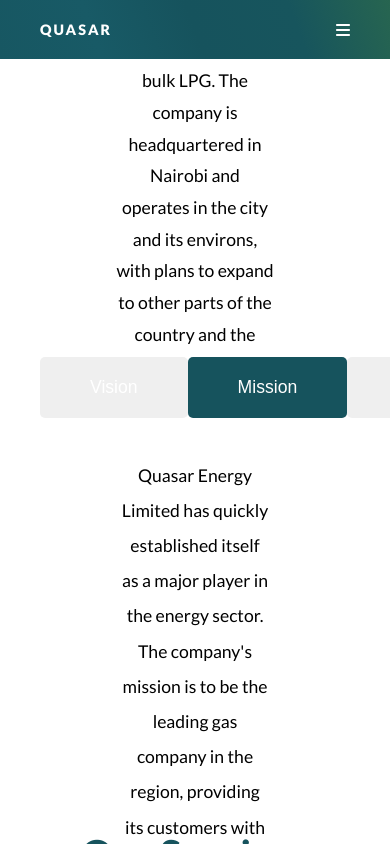
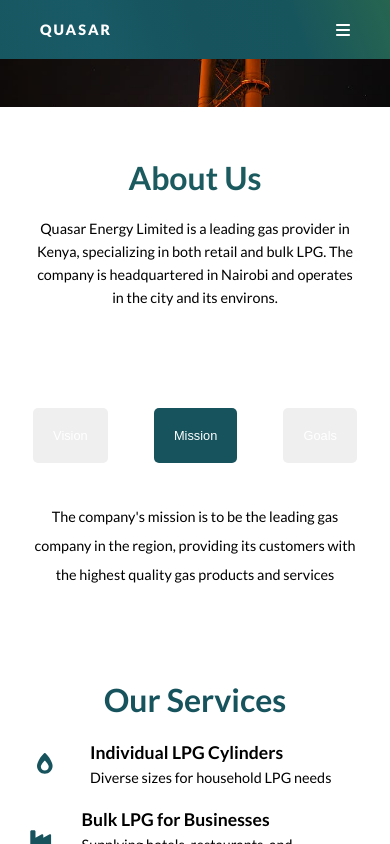
Before and after one commit to Presho99/quasar, a React (Create React App) app: page /about in a window 390 px wide. Both pictures are taken after a click on the button "Mission". Built offline with nearby package versions, Linux system fonts and the light colour scheme.

Commit message:
Add media queries

```diff
--- a/src/components/About.css
+++ b/src/components/About.css
@@ -234,7 +234,6 @@
     align-items: center;
     height: 300px;
     margin-bottom: 100px;
-
 }
 
 .services h2{
@@ -255,7 +254,6 @@
 .service{
     width: 500px;
     /* background-color: pink; */
-
     display: flex;
     margin: 25px;
 }
@@ -288,6 +286,26 @@
     flex-direction: column;
     justify-content: center;
     align-items: center;
-    height: 100px;
+    height: 150px;
     color: #fff;
+
 }
+
+
+.about-footer h3{
+    margin-bottom: 20px;
+    font-size: 2rem;
+}
+
+.footer-button{
+    outline: none;
+    border: none;
+    width: 200px;
+    height: 50px;
+    font-size: 1.1rem;
+    border-radius: 10px;
+    box-shadow: 3px 3px 10px -2px rgba(0,0,0,0.35);
+    background-color: #6BE47C;
+    color: #000;
+    font-weight: 700;
+}
--- a/src/components/About.js
+++ b/src/components/About.js
@@ -2,6 +2,7 @@
 import "./About.css";
 import { useNavigate, useLocation } from "react-router-dom";
 import { FontAwesomeIcon } from "@fortawesome/react-fontawesome";
+import './AboutMedia.css'
 import {
   faBars,
   faXmark,
@@ -129,7 +130,7 @@
             Founded in 2015, Quasar Energy Limited has established itself as a
             reliable and trusted supplier of LPG in the region. The company's
             commitment to quality and safety has earned it a loyal customer
-            base, which includes residential, commercial, and industrial clients
+            base.
           </p>
         </div>
         <div className="history-image">
@@ -153,9 +154,7 @@
           <p>
             Quasar Energy Limited is a leading gas provider in Kenya,
             specializing in both retail and bulk LPG. The company is
-            headquartered in Nairobi and operates in the city and its environs,
-            with plans to expand to other parts of the country and the Eastern
-            African market at large.
+            headquartered in Nairobi and operates in the city and its environs.
           </p>
         </div>
       </div>
@@ -201,8 +200,7 @@
 
             {activeButton === "Mission" && (
               <p>
-                Quasar Energy Limited has quickly established itself as a major
-                player in the energy sector. The company's mission is to be the
+                The company's mission is to be the
                 leading gas company in the region, providing its customers with
                 the highest quality gas products and services
               </p>
@@ -266,9 +264,9 @@
       </div>
 
       <div className="about-footer">
-        <h3>REady to buy your clan energy? </h3>
+        <h3>Ready to buy your clean energy? </h3>
         {/* <h3>Start your free trial today</h3> */}
-        <button className="footer-button">Contact Us</button>
+        <button className="footer-button" onClick={() => navigate("/contacts")}>Contact Us</button>
       </div>
     </div>
   );
--- /dev/null
+++ b/src/components/AboutMedia.css
@@ -0,0 +1,309 @@
+@media (min-width: 280px) and (max-width: 540px){
+    .about{
+
+    }
+
+    .our-history{
+        width: 100%;
+
+        display: flex;
+        flex-direction: column;
+        padding: 0 10px;
+        justify-content: space-around;
+        align-items: center;
+        margin-top: 50px;
+        /* background-color: pink; */
+    }
+
+    .history-text{
+        width: 100%;
+        height: 100%;
+        /* background-color: blue; */
+        display: flex;
+        flex-direction: column;
+        justify-content: center;
+        align-items: center;
+        padding: 0 30px;
+
+    }
+
+    .history-text h2, .about-text h2{
+        font-size: 2rem;
+        margin-bottom: 20px;
+        color: #1B5A5F;
+    }
+
+    .history-text p, .about-text p{
+        font-size: .9rem;
+        line-height: 1.6;
+    }
+
+    .history-image{
+        width: 500px;
+        height: 500px;
+        display: flex;
+        flex-direction: column;
+        /* background-color: blue; */
+        justify-content: space-between;
+    }
+
+    .history-bottom{
+        display: none;
+    }
+
+    .about-us{
+        width: 100%;
+        /* background-color: red; */
+        display: flex;
+        padding: 0 30px;
+        justify-content: center;
+        align-items: center;
+        margin-top: 50px;
+    }
+
+    .about-text{
+        /* background-color: pink; */
+        text-align: center;
+        width: 100%;
+    }
+
+    .vmg{
+        display: flex;
+        flex-direction: column;
+        padding: 10px;
+        /* background-color: #e39229; */
+        margin-top: 50px;
+        /* height: 300px; */
+        align-items: center;
+        justify-content: center;
+    }
+
+    .vmg-buttons{
+        width: 100%;
+        display: flex;
+        justify-content: space-around;
+        align-items: center;
+        margin-bottom: 20px;
+    }
+
+    .vmg-buttons button{
+        padding: 20px;
+        border: 0;
+        outline: none;font-size: .8rem;
+        cursor: pointer;
+        border-radius: 5px;
+        position: relative;
+        color: #fff;
+    }
+    .active-vmg{
+        background-color: #16535D;
+        /* opacity: 1; */
+        transform: scale(1, 1);
+
+    }
+
+    .vmg-text{
+        /* background-color: orange; */
+        font-size: .9rem;
+        display: flex;
+        padding: 20px ;
+        justify-content: center;
+        align-items: center;
+    }
+
+    .vision-text{
+        /* background-color: red; */
+        text-align: center;
+        display: flex;
+        justify-content: center;
+        align-items: center;
+        width: 100%;
+    }
+
+    .vision-text p{
+        line-height: 2;
+    }
+
+    .services{
+        /* background-color: red; */
+        display: flex;
+        flex-direction: column;
+        justify-content: center;
+        align-items: center;
+
+        margin-bottom: 50px;
+    }
+
+    .services h2{
+        font-size: 2rem;
+        /* margin-top: 30px; */
+        color: #16535D;
+    }
+
+    .service-itself{
+        display: flex;
+        flex-wrap: wrap;
+
+        width: 100%;
+        padding: 10px;
+
+        /* background-color: aqua; */
+     }
+
+     .service{
+         width: 100%;
+         /* background-color: pink; */
+         display: flex;
+         margin: 10px;
+         align-items: center;
+     }
+
+     .service-icon{
+        width: 50px;
+        height: 50px;
+        font-size: 1.3rem;
+        /* background-color: orange; */
+        /* border: 3px solid #1B5A5F; */
+        color: #16535D;
+        border: none;
+        display: flex;
+        justify-content: center;
+        align-items: center;
+        /* border-radius: 50%; */
+    }
+
+     .service-text{
+         margin-left: 20px;
+     }
+
+     .service-text h3{
+         font-size: 1.1rem;
+     }
+
+     .service-text p{
+         font-size: .9rem;
+         margin-top: 6px;
+     }
+
+     .about-footer{
+        background: linear-gradient(70deg, #175762, #185A66, #16535D, #17555D, #276550);
+        width: 100%;
+        display: flex;
+        flex-direction: column;
+        justify-content: center;
+        align-items: center;
+        height: 150px;
+        color: #fff;
+    }
+
+
+    .about-footer h3{
+        margin-bottom: 20px;
+        font-size: 1.5rem;
+    }
+
+    .footer-button{
+        outline: none;
+        border: none;
+        width: 150px;
+        height: 50px;
+        font-size: 1.1rem;
+        border-radius: 10px;
+        box-shadow: 3px 3px 10px -2px rgba(0,0,0,0.35);
+        background-color: #6BE47C;
+        color: #000;
+        font-weight: 700;
+    }
+
+
+
+}
+
+@media (min-width: 830px) and (max-width: 1024px){
+    .services{
+        /* background-color: red; */
+        /* display: flex;
+        flex-direction: column;
+        justify-content: center;
+        align-items: center;
+         */
+        margin-bottom: 80px;
+    }
+
+    .services h2{
+        font-size: 2.5rem;
+        margin-top: 30px;
+        color: #16535D;
+    }
+
+    .service-itself{
+       display: flex;
+       flex-wrap: wrap;
+       /* height: 250px; */
+       width: 100%;
+       padding: 20px;
+       justify-content: center;
+       /* background-color: pink; */
+    }
+
+    .service{
+        width: 400px;
+        /* background-color: pink; */
+        display: flex;
+        margin: 25px;
+    }
+
+    .service-icon{
+        width: 50px;
+        height: 50px;
+        font-size: 1.3rem;
+        /* background-color: orange; */
+        /* border: 3px solid #1B5A5F; */
+        color: #16535D;
+        border: none;
+        display: flex;
+        justify-content: center;
+        align-items: center;
+        /* border-radius: 50%; */
+    }
+/*
+    .service-text{
+        margin-left: 20px;
+    } */
+
+    .service-text p{
+        font-size: 1.1rem;
+        margin-top: 6px;
+    }
+
+    .about-footer{
+        background: linear-gradient(70deg, #175762, #185A66, #16535D, #17555D, #276550);
+        width: 100%;
+        display: flex;
+        flex-direction: column;
+        justify-content: center;
+        align-items: center;
+        height: 150px;
+        color: #fff;
+
+    }
+
+
+    .about-footer h3{
+        margin-bottom: 20px;
+        font-size: 1.5rem;
+    }
+
+    .footer-button{
+        outline: none;
+        border: none;
+        width: 200px;
+        height: 50px;
+        font-size: 1.1rem;
+        border-radius: 10px;
+        box-shadow: 3px 3px 10px -2px rgba(0,0,0,0.35);
+        background-color: #6BE47C;
+        color: #000;
+        /* font-weight: 700; */
+    }
+}
--- a/src/components/Home.css
+++ b/src/components/Home.css
@@ -259,7 +259,7 @@
 
 .logo span{
     /* color: #6BE47C; */
-    background: linear-gradient(to right, #6BE47C, #0171C0);
+    background-color: #16535D;
   -webkit-background-clip: text;
   color: transparent;
 }
--- a/src/components/Safety.css
+++ b/src/components/Safety.css
@@ -1,7 +1,10 @@
+@import url("https://fonts.googleapis.com/css2?family=Lato:wght@400;700;900&display=swap");
+
 .safety{
     height: 100vh;
     width: 100vw;
     overflow: hidden;
+    font-family: 'Lato', sans-serif;
 }
 
 .safety-hero .navbar{
@@ -23,7 +26,7 @@
     justify-content: center;
     margin-top: 100px;
     height: 50%;
-    margin-bottom: 50px;
+    margin-bottom: 68px;
 
 }
 
@@ -89,3 +92,18 @@
     height: 150px;
     color: #fff;
 }
+
+.safety-footer h3{
+    margin-bottom: 20px;
+    font-size: 2rem;
+}
+
+.footer-button{
+    outline: none;
+    border: none;
+    width: 150px;
+    height: 40px;
+    font-size: 1rem;
+    border-radius: 5px;
+    /* box-shadow: 3px 3px 10px -2px rgba(225,225,225,0.35); */
+}
--- a/src/components/Safety.js
+++ b/src/components/Safety.js
@@ -171,7 +171,7 @@
         </div>
       </div>
       <div className="safety-footer">
-        <h3>REady to buy your clan energy? </h3>
+        <h3>Ready to get your clean energy? </h3>
         {/* <h3>Start your free trial today</h3> */}
         <button className="footer-button">Contact Us</button>
       </div>
```
Also changed, not shown: src/components/HomeMedia.css (+52 -2 lines).
